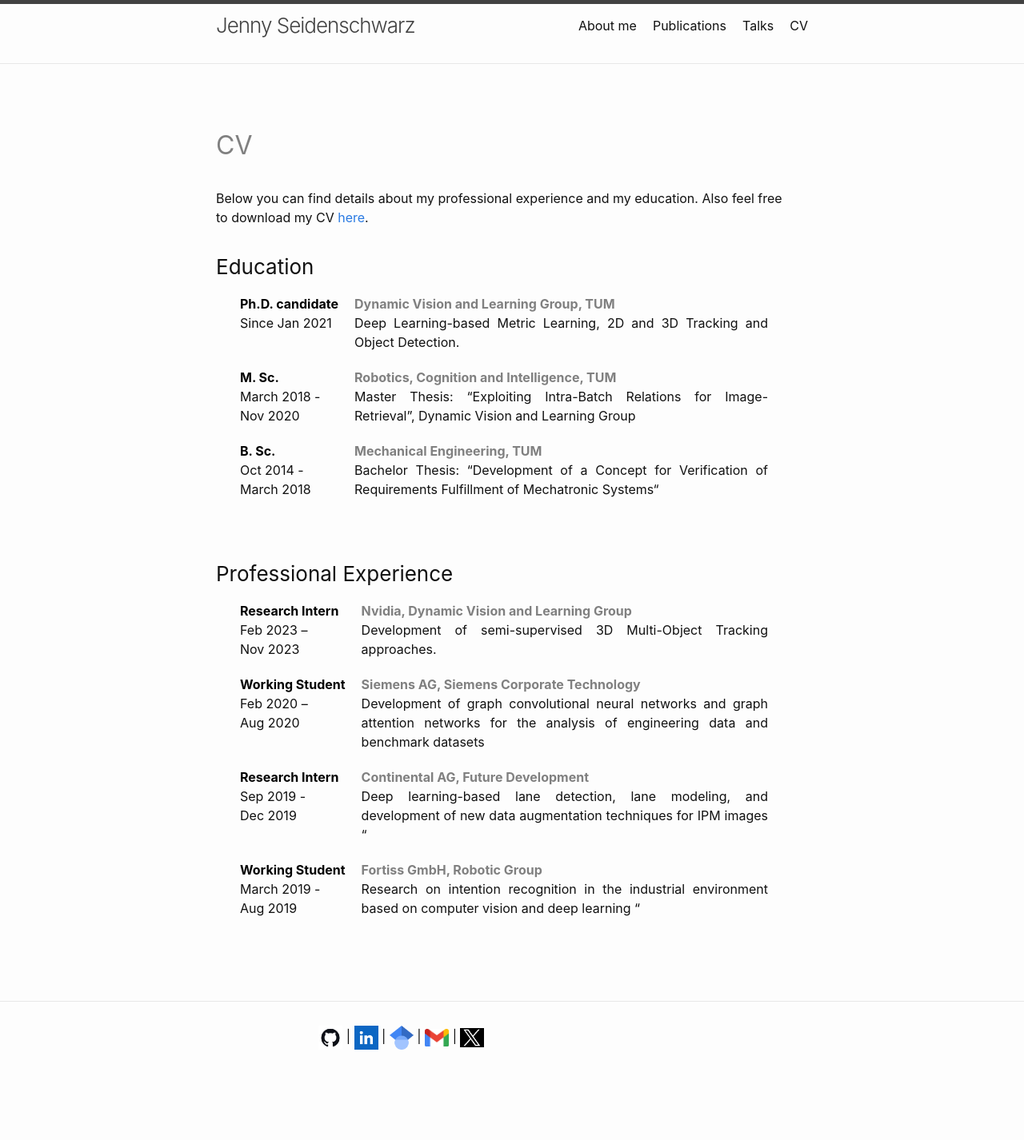
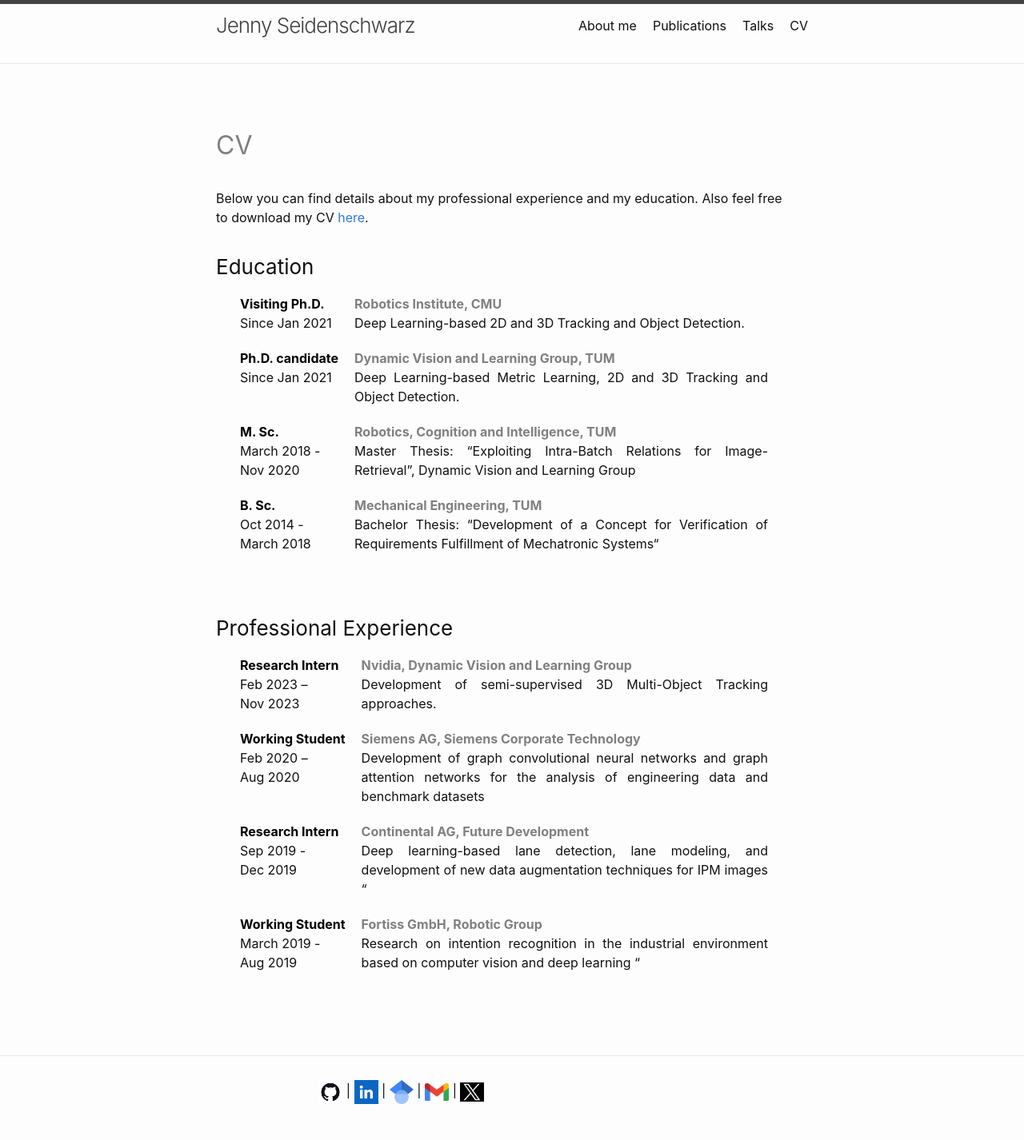
Before and after one commit to JennySeidenschwarz/JennySeidenschwarz.github.io, a Jekyll site: the page built from cv.md, in a window 1280 px wide. Shown: the whole page at 80% size. Built offline with Jekyll 4.4.1, drawn with Linux system fonts in a browser that asks for light colours; before the commit the page ends 1358 px from its top, so only the background shows below that.

Commit message:
Update cv.md

```diff
--- a/cv.md
+++ b/cv.md
@@ -10,6 +10,8 @@ Below you can find details about my professional experience and my education. Al
 
 ### Education
 <div class="wrapper">
+    <div class="grid-item"><div class="sub_head">Visiting Ph.D.</div><div class="block_text">  Since Jan 2021</div></div>
+    <div class="grid-item block_text "> <div class="sub_head_gray">Robotics Institute, CMU </div> Deep Learning-based 2D and 3D Tracking and Object Detection.</div>
     <div class="grid-item"><div class="sub_head">Ph.D. candidate</div><div class="block_text">  Since Jan 2021</div></div>
     <div class="grid-item block_text "> <div class="sub_head_gray">Dynamic Vision and Learning Group, TUM </div> Deep Learning-based Metric Learning, 2D and 3D Tracking and Object Detection.</div>
     <div class="grid-item"><div class="sub_head">M. Sc.</div><div class="block_text">  March 2018 - <br/> Nov 2020</div></div>
```
